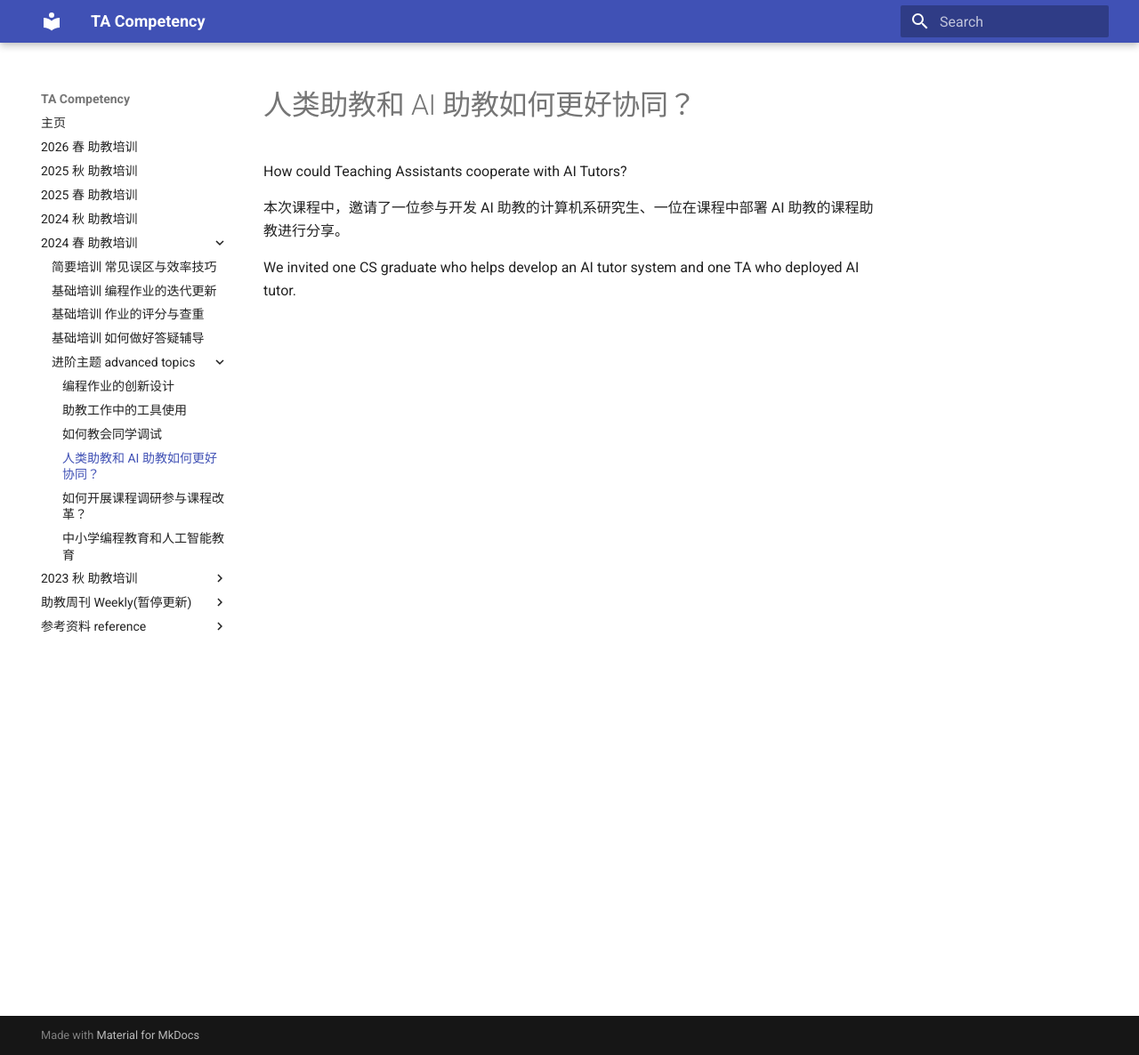
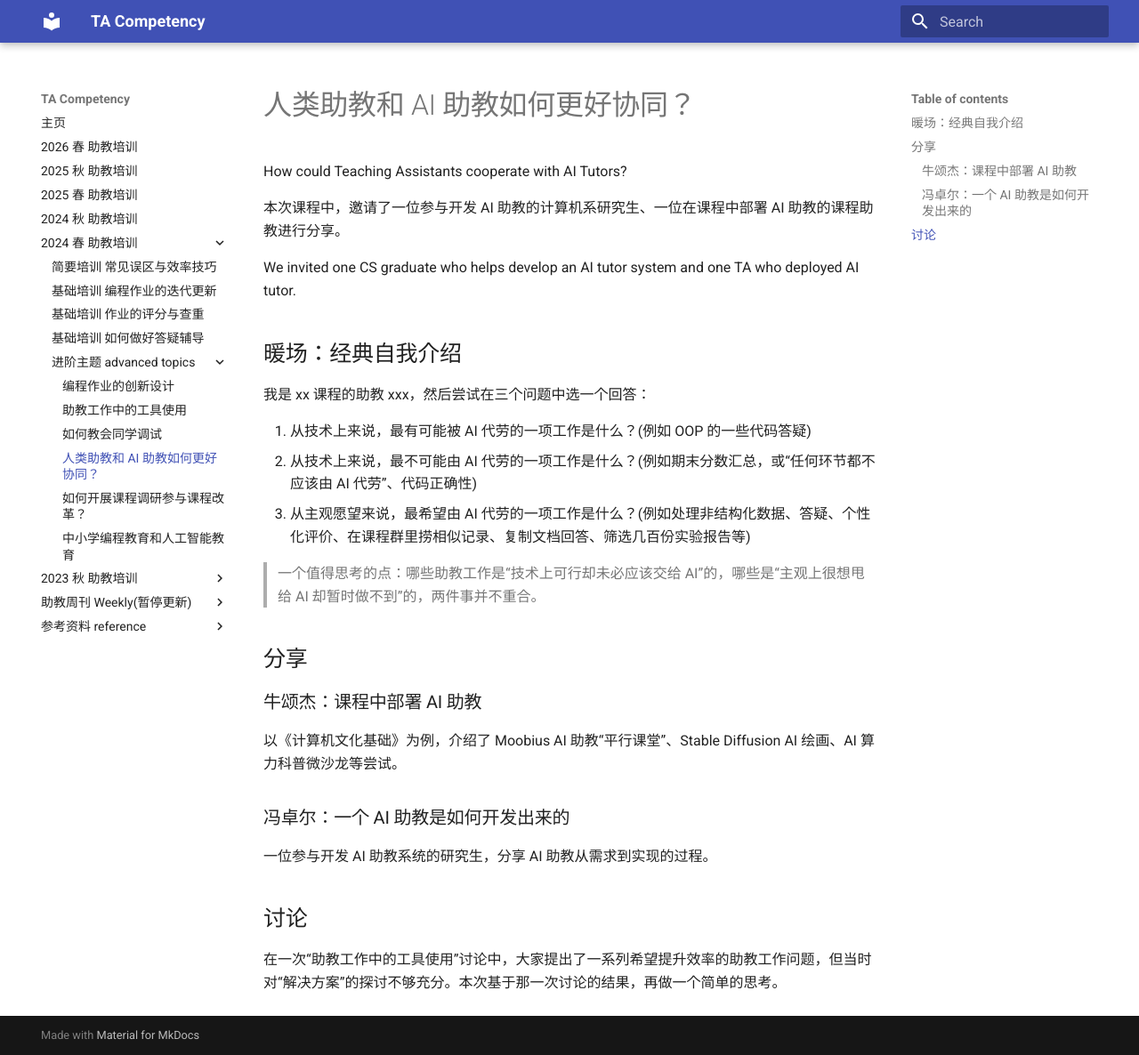
Before and after one commit to THUCSTAC/TAC, an MkDocs documentation site: the page built from docs/2024S/AdvancedTopics/AITutors.md, in a window 1280 px wide and 1186 px high. Shown: the whole window at 89% size. Built offline with MkDocs 1.6.1 and Material for MkDocs 9.7.7, drawn with Linux system fonts in a browser that asks for light colours.

Commit message:
Add more details from slides

```diff
--- a/docs/2024S/AdvancedTopics/AITutors.md
+++ b/docs/2024S/AdvancedTopics/AITutors.md
@@ -6,3 +6,27 @@ How could Teaching Assistants cooperate with AI Tutors?
 
 We invited one CS graduate who helps develop an AI tutor system and one TA who deployed
 AI tutor.
+
+## 暖场：经典自我介绍
+
+我是 xx 课程的助教 xxx，然后尝试在三个问题中选一个回答：
+
+1. 从技术上来说，最有可能被 AI 代劳的一项工作是什么？(例如 OOP 的一些代码答疑)
+2. 从技术上来说，最不可能由 AI 代劳的一项工作是什么？(例如期末分数汇总，或“任何环节都不应该由 AI 代劳”、代码正确性)
+3. 从主观愿望来说，最希望由 AI 代劳的一项工作是什么？(例如处理非结构化数据、答疑、个性化评价、在课程群里捞相似记录、复制文档回答、筛选几百份实验报告等)
+
+> 一个值得思考的点：哪些助教工作是“技术上可行却未必应该交给 AI”的，哪些是“主观上很想甩给 AI 却暂时做不到”的，两件事并不重合。
+
+## 分享
+
+### 牛颂杰：课程中部署 AI 助教
+
+以《计算机文化基础》为例，介绍了 Moobius AI 助教“平行课堂”、Stable Diffusion AI 绘画、AI 算力科普微沙龙等尝试。
+
+### 冯卓尔：一个 AI 助教是如何开发出来的
+
+一位参与开发 AI 助教系统的研究生，分享 AI 助教从需求到实现的过程。
+
+## 讨论
+
+在一次“助教工作中的工具使用”讨论中，大家提出了一系列希望提升效率的助教工作问题，但当时对“解决方案”的探讨不够充分。本次基于那一次讨论的结果，再做一个简单的思考。
```
Also changed, not shown: docs/2024S/AdvancedTopics/Tools.md (+9 -0 lines), docs/2024S/Grading/index.md (+10 -0 lines), docs/2024S/Tutoring/index.md (+11 -0 lines).
